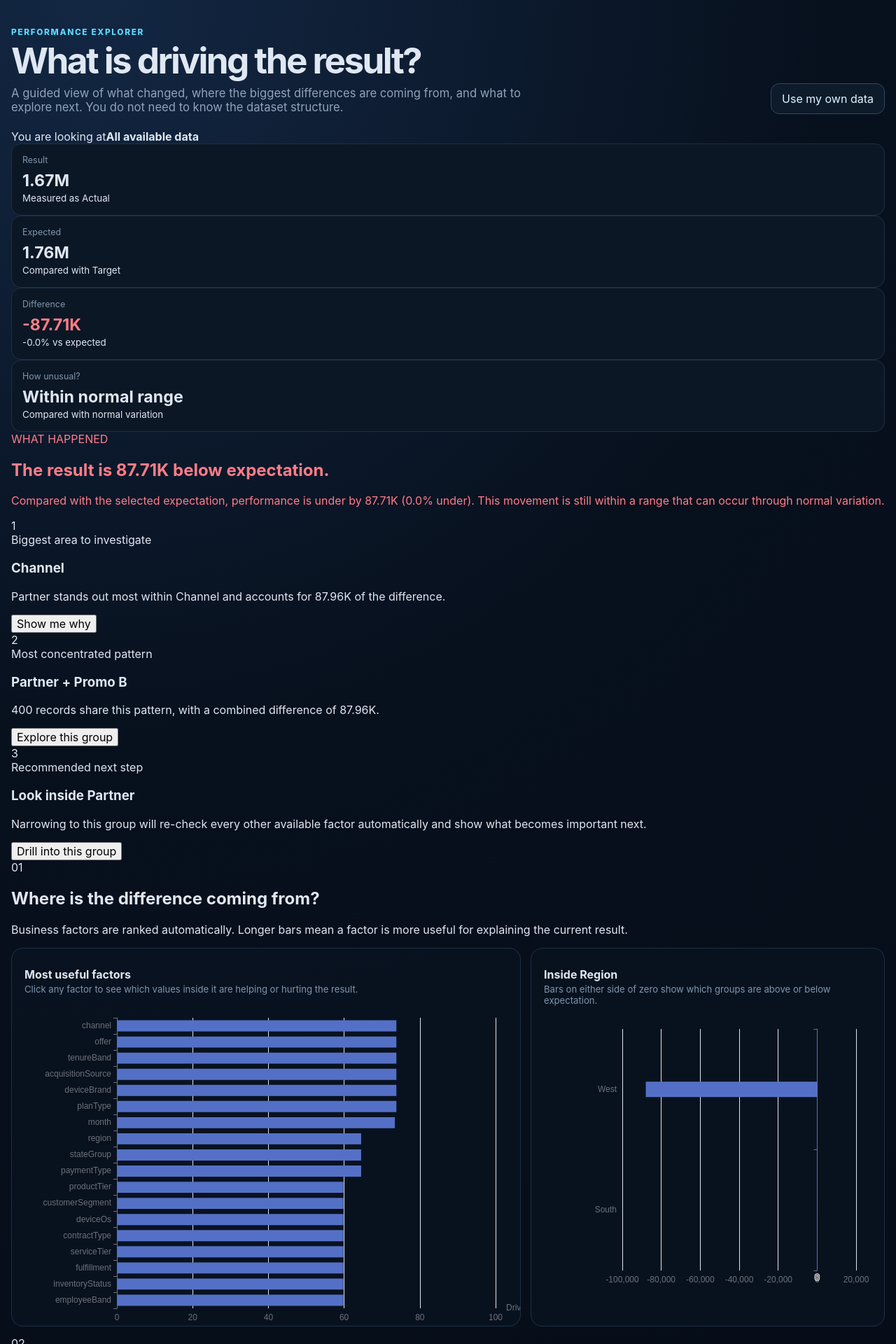
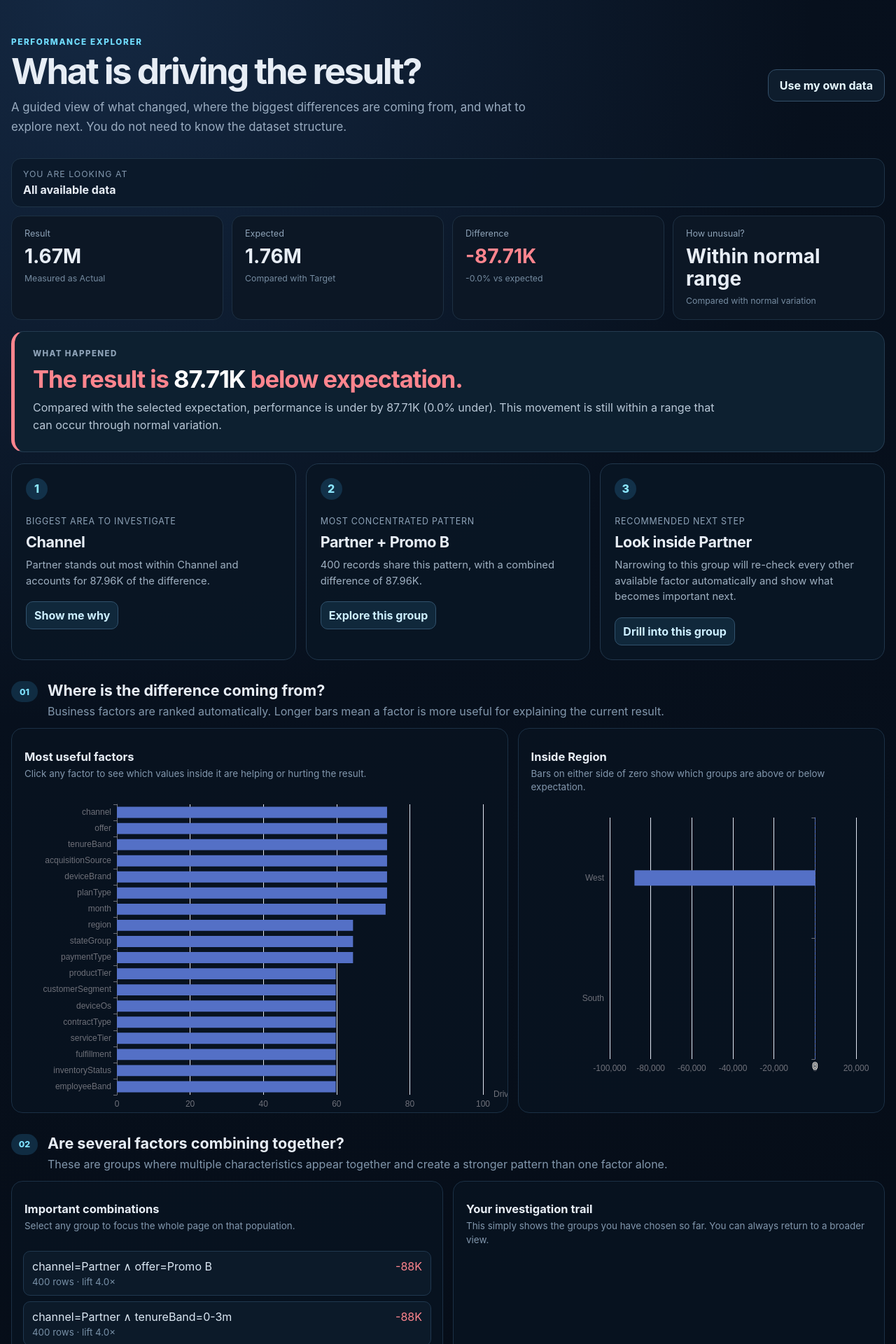
Before and after one commit to yashumani/drill-down-anamoly, a React (Vite) app: page / in a window 1280 px wide. Shown: the top 1920 px of the page at 70% size. Built offline with nearby package versions, Linux system fonts and the light colour scheme.

Commit message:
Add story-first styles for business-friendly dashboard

```diff
--- a/src/styles.css
+++ b/src/styles.css
@@ -1,34 +1,65 @@
-:root { font-family: Inter, ui-sans-serif, system-ui, -apple-system, BlinkMacSystemFont, "Segoe UI", sans-serif; color: #dfe7f2; background: #07101d; font-synthesis: none; }
+:root { font-family: Inter, ui-sans-serif, system-ui, -apple-system, BlinkMacSystemFont, "Segoe UI", sans-serif; color: #e7edf5; background: #07101d; font-synthesis: none; }
 * { box-sizing: border-box; }
-body { margin: 0; min-width: 320px; min-height: 100vh; background: radial-gradient(circle at 10% 0%, #132743 0, #07101d 34%, #050b14 100%); }
+body { margin: 0; min-width: 320px; min-height: 100vh; background: radial-gradient(circle at 10% 0%, #142842 0, #07101d 36%, #050b14 100%); }
 button, select, input { font: inherit; }
 button { cursor: pointer; }
-main { width: min(1540px, calc(100% - 32px)); margin: 0 auto; padding: 34px 0 80px; }
+main { width: min(1500px, calc(100% - 32px)); margin: 0 auto; padding: 34px 0 80px; }
 .hero { display: flex; justify-content: space-between; gap: 30px; align-items: end; margin-bottom: 22px; }
-.hero h1 { font-size: clamp(2rem, 4vw, 4.2rem); line-height: .95; margin: 8px 0 12px; letter-spacing: -.05em; }
-.hero p { color: #8fa3ba; max-width: 780px; margin: 0; font-size: 1.04rem; }
-.eyebrow { color: #5dd7ff; letter-spacing: .14em; font-size: .74rem; font-weight: 800; }
-.upload { border: 1px solid #2e4964; background: #0d1b2a; color: #dff6ff; padding: 11px 15px; border-radius: 12px; white-space: nowrap; }
+.friendly-hero { align-items: center; padding: 14px 0 8px; }
+.hero h1 { font-size: clamp(2.2rem, 4vw, 4.6rem); line-height: .98; margin: 8px 0 14px; letter-spacing: -.05em; max-width: 880px; }
+.hero p { color: #9aacc0; max-width: 790px; margin: 0; font-size: 1.05rem; line-height: 1.65; }
+.eyebrow { color: #70ddff; letter-spacing: .14em; font-size: .73rem; font-weight: 800; }
+.upload { border: 1px solid #34506a; background: #0e1d2d; color: #e6f8ff; padding: 12px 16px; border-radius: 12px; white-space: nowrap; font-weight: 700; }
 .upload input { display: none; }
-.controls { display: flex; gap: 14px; align-items: end; flex-wrap: wrap; padding: 15px; border: 1px solid #1c3045; border-radius: 16px; background: rgba(10, 24, 40, .88); }
+.scope-bar { display: flex; justify-content: space-between; gap: 20px; align-items: center; margin: 16px 0 12px; padding: 14px 16px; border: 1px solid #1f3448; border-radius: 14px; background: rgba(10, 24, 40, .82); }
+.scope-bar > div { display: grid; gap: 5px; }
+.scope-label { color: #8297ad; font-size: .77rem; text-transform: uppercase; letter-spacing: .08em; }
+.quiet-button { border: 1px solid #29435b; background: #0c1927; color: #bdd3e7; border-radius: 9px; padding: 8px 11px; }
+.executive-metrics { display: grid; grid-template-columns: repeat(4, minmax(0, 1fr)); gap: 12px; margin: 12px 0 16px; }
+.metric { background: #0c1725; border: 1px solid #1d3043; border-radius: 14px; padding: 15px; }
+.friendly-metric { min-height: 118px; padding: 17px 18px; }
+.metric span { display: block; color: #8da2b7; font-size: .79rem; margin-bottom: 9px; }
+.metric strong { display: block; font-size: 1.75rem; line-height: 1.15; }
+.metric small { display: block; color: #758ba0; margin-top: 8px; font-size: .77rem; line-height: 1.35; }
+.good { color: #61e5ab !important; } .bad { color: #ff858e !important; } .warn { color: #ffd47a !important; }
+.story-banner { margin: 14px 0 16px; padding: 24px 26px; border: 1px solid #243b50; border-radius: 18px; background: #0d2030; }
+.story-banner.bad { border-left: 5px solid #ff858e; }.story-banner.good { border-left: 5px solid #61e5ab; }
+.story-kicker { color: #8ea3b8; font-size: .72rem; letter-spacing: .12em; font-weight: 800; margin-bottom: 9px; }
+.story-banner h2 { margin: 0 0 8px; font-size: clamp(1.45rem, 2.7vw, 2.5rem); letter-spacing: -.03em; }
+.story-banner h2 span { color: #fff; }
+.story-banner p { margin: 0; color: #b8c7d6; max-width: 1000px; line-height: 1.6; }
+.story-grid { display: grid; grid-template-columns: repeat(3, 1fr); gap: 14px; margin-bottom: 30px; }
+.story-card { position: relative; min-height: 245px; padding: 20px; border-radius: 18px; border: 1px solid #21374c; background: rgba(9, 22, 36, .94); }
+.story-step { width: 31px; height: 31px; display: grid; place-items: center; border-radius: 50%; background: #123149; color: #8ce7ff; font-weight: 800; margin-bottom: 19px; }
+.story-label { color: #8da2b7; font-size: .78rem; text-transform: uppercase; letter-spacing: .06em; }
+.story-card h3 { margin: 8px 0 9px; font-size: 1.35rem; letter-spacing: -.02em; }
+.story-card p { margin: 0; color: #9fb0c1; line-height: 1.55; font-size: .92rem; }
+.story-action { margin-top: 18px; }.story-action button { border: 1px solid #31526d; background: #10283b; color: #cdefff; border-radius: 10px; padding: 9px 11px; font-weight: 700; }
+.section-heading { margin: 30px 0 12px; }
+.section-heading > div { display: flex; gap: 14px; align-items: flex-start; }
+.section-number { display: inline-grid; place-items: center; min-width: 38px; height: 30px; border-radius: 999px; background: #102c42; color: #7fe2ff; font-size: .77rem; font-weight: 800; }
+.section-heading h2 { margin: 0 0 5px; font-size: 1.35rem; }
+.section-heading p { margin: 0; color: #8297ac; line-height: 1.5; }
+.grid { display: grid; gap: 14px; margin-bottom: 14px; }.grid.two { grid-template-columns: 1fr 1fr; }.grid.wide-left { grid-template-columns: 1.15fr .85fr; }
+.panel, .table-panel { border: 1px solid #1b3045; border-radius: 16px; background: rgba(8, 19, 32, .92); overflow: hidden; }
+.friendly-grid .panel { min-height: 360px; }
+.panel-head, .table-panel > h2, .table-panel > p { margin-left: 18px; margin-right: 18px; }
+.panel-head { padding-top: 16px; }.panel h2, .table-panel h2 { font-size: 1.03rem; margin-bottom: 5px; }.panel p, .table-panel p { margin-top: 0; color: #8297ad; font-size: .84rem; line-height: 1.45; }
+.interaction-list { display: grid; gap: 8px; padding: 12px 16px 18px; }
+.interaction { display: grid; grid-template-columns: 1fr auto; gap: 4px 12px; text-align: left; background: #0c1a29; color: #dce8f4; border: 1px solid #20384f; border-radius: 10px; padding: 11px 12px; }.interaction:hover { border-color: #4db5d9; }.interaction small { grid-column: 1/-1; color: #7890a7; }.interaction-title { overflow: hidden; text-overflow: ellipsis; white-space: nowrap; }
+.breadcrumb-panel { display: grid; grid-template-columns: auto 1fr; gap: 18px; align-items: center; margin: 18px 0 28px; padding: 15px 17px; border: 1px solid #1d3449; border-radius: 14px; background: #091725; }
+.breadcrumb-copy { display: grid; gap: 2px; }.breadcrumb-copy span { color: #71869b; font-size: .77rem; }
+.breadcrumbs { display: flex; gap: 7px; flex-wrap: wrap; align-items: center; margin: 0; color: #91a8bf; }
+.breadcrumbs button { border: 0; border-radius: 999px; background: #11263a; color: #aeeaff; padding: 7px 10px; }
+.analyst-details { border: 1px solid #22394e; border-radius: 16px; background: rgba(7, 18, 30, .88); overflow: hidden; }
+.analyst-details summary { padding: 17px 20px; cursor: pointer; font-weight: 800; color: #c9d8e6; background: #0b1927; }
+.details-intro { margin: 16px 18px 0; color: #8297ac; }
+.controls { display: flex; gap: 14px; align-items: end; flex-wrap: wrap; margin: 14px 18px; padding: 15px; border: 1px solid #1c3045; border-radius: 14px; background: rgba(10, 24, 40, .88); }
 .controls label { display: grid; gap: 7px; color: #91a8bf; font-size: .82rem; }
 select, .controls button { color: #e7eef7; background: #0b1624; border: 1px solid #2a4259; border-radius: 10px; padding: 9px 11px; }
-.breadcrumbs { display: flex; gap: 7px; flex-wrap: wrap; align-items: center; margin: 13px 0; color: #91a8bf; }
-.breadcrumbs button { border: 0; border-radius: 999px; background: #11263a; color: #aeeaff; padding: 7px 10px; }
-.metrics { display: grid; grid-template-columns: repeat(6, minmax(0, 1fr)); gap: 10px; margin: 13px 0; }
-.metric { background: #0c1725; border: 1px solid #1d3043; border-radius: 14px; padding: 15px; }
-.metric span { display: block; color: #7f96ad; font-size: .78rem; margin-bottom: 8px; }
-.metric strong { display: block; font-size: 1.45rem; }
-.good { color: #61e5ab !important; } .bad { color: #ff7d87 !important; }
-.insight-banner { padding: 15px 17px; margin: 10px 0 16px; border-left: 3px solid #5dd7ff; background: #0b2030; border-radius: 10px; color: #c8d7e6; }
-.grid { display: grid; gap: 14px; margin-bottom: 14px; }.grid.two { grid-template-columns: 1fr 1fr; }.grid.wide-left { grid-template-columns: 1.18fr .82fr; }
-.panel, .table-panel { border: 1px solid #1b3045; border-radius: 16px; background: rgba(8, 19, 32, .91); overflow: hidden; }
-.panel-head, .table-panel > h2, .table-panel > p { margin-left: 18px; margin-right: 18px; }
-.panel-head { padding-top: 14px; }.panel h2, .table-panel h2 { font-size: 1rem; margin-bottom: 3px; }.panel p, .table-panel p { margin-top: 0; color: #7f96ad; font-size: .82rem; }
-.interaction-list { display: grid; gap: 8px; padding: 12px 16px 18px; }
-.interaction { display: grid; grid-template-columns: 1fr auto; gap: 4px 12px; text-align: left; background: #0c1a29; color: #dce8f4; border: 1px solid #20384f; border-radius: 10px; padding: 10px 12px; }.interaction:hover { border-color: #4db5d9; }.interaction small { grid-column: 1/-1; color: #7890a7; }.interaction-title { overflow: hidden; text-overflow: ellipsis; white-space: nowrap; }
+.technical-strip { display: flex; gap: 10px; flex-wrap: wrap; margin: 0 18px 16px; }.technical-strip span { background: #0d1c2b; border: 1px solid #1d354a; border-radius: 999px; padding: 8px 11px; color: #8298ae; font-size: .8rem; }.technical-strip strong { color: #e0eaf4; }
 .empty { min-height: 240px; display: grid; place-items: center; color: #7f96ad; padding: 20px; }
-.table-panel { padding-top: 8px; }.table-wrap { overflow: auto; max-height: 520px; } table { width: 100%; border-collapse: collapse; font-size: .83rem; } th { position: sticky; top: 0; z-index: 1; background: #0d1b2a; color: #8ea6bc; text-align: left; } th, td { padding: 10px 13px; border-bottom: 1px solid #172b3e; white-space: nowrap; } tbody tr:hover { background: #0c2132; cursor: pointer; }
+.table-panel { padding-top: 8px; border-left: 0; border-right: 0; border-bottom: 0; border-radius: 0; }.table-wrap { overflow: auto; max-height: 520px; } table { width: 100%; border-collapse: collapse; font-size: .83rem; } th { position: sticky; top: 0; z-index: 1; background: #0d1b2a; color: #8ea6bc; text-align: left; } th, td { padding: 10px 13px; border-bottom: 1px solid #172b3e; white-space: nowrap; } tbody tr:hover { background: #0c2132; cursor: pointer; }
 .error { background: #36161d; color: #ffb2b8; border: 1px solid #74313a; padding: 10px 13px; border-radius: 10px; margin: 10px 0; }
-@media (max-width: 1050px) { .metrics { grid-template-columns: repeat(3, 1fr); } .grid.two, .grid.wide-left { grid-template-columns: 1fr; } }
-@media (max-width: 680px) { main { width: min(100% - 18px, 1540px); padding-top: 20px; } .hero { align-items: stretch; flex-direction: column; }.metrics { grid-template-columns: repeat(2, 1fr); } }
+@media (max-width: 1050px) { .executive-metrics { grid-template-columns: repeat(2, 1fr); } .story-grid { grid-template-columns: 1fr; } .grid.two, .grid.wide-left { grid-template-columns: 1fr; } }
+@media (max-width: 680px) { main { width: min(100% - 18px, 1500px); padding-top: 20px; } .hero { align-items: stretch; flex-direction: column; }.executive-metrics { grid-template-columns: 1fr 1fr; }.scope-bar { align-items: flex-start; flex-direction: column; }.breadcrumb-panel { grid-template-columns: 1fr; }.story-banner { padding: 20px; } }
```
